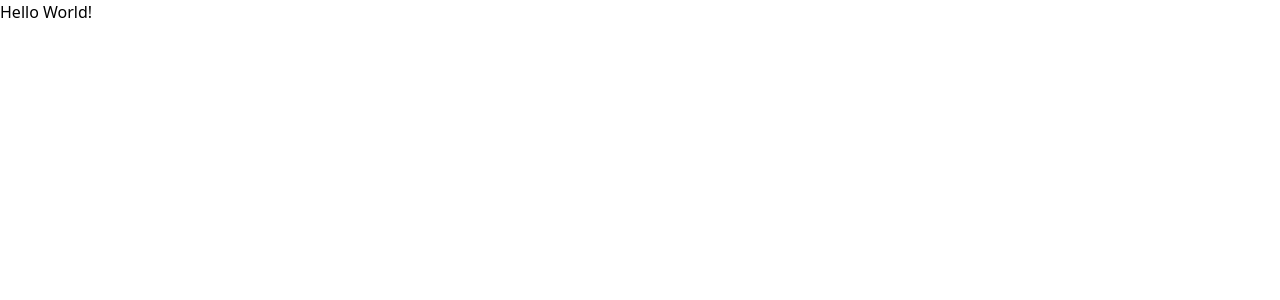
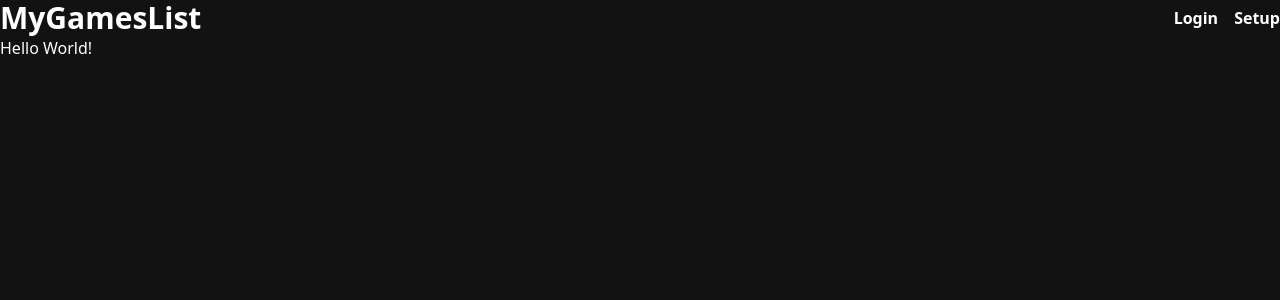
Before and after one commit to kevinldg/MyGamesList, a React (Vite) app in the folder frontend/: page / in a window 1280 px wide. Shown: the top 300 px of the page. Built offline with nearby package versions, Linux system fonts and the light colour scheme.

Commit message:
FRONTEND: WIP Start working on layout and Header component

```diff
--- a/frontend/src/App.tsx
+++ b/frontend/src/App.tsx
@@ -1,11 +1,14 @@
 import {Route, Routes} from "react-router-dom";
 import IndexPage from "./pages/IndexPage.tsx";
+import Layout from "./layout.tsx";
 
 
 export default function App() {
     return (
         <Routes>
-            <Route path="/" element={<IndexPage/>} />
+            <Route path="/" element={<Layout/>}>
+                <Route index element={<IndexPage/>} />
+            </Route>
         </Routes>
     );
 }
--- /dev/null
+++ b/frontend/src/components/Container.tsx
@@ -0,0 +1,9 @@
+import {ReactNode} from "react";
+
+export default function Container({children}: {children: ReactNode}) {
+    return (
+        <div className="max-w-[1280px] mx-auto">
+            {children}
+        </div>
+    );
+}
--- /dev/null
+++ b/frontend/src/components/Header.tsx
@@ -0,0 +1,11 @@
+export default function Header() {
+    return (
+        <header className="flex justify-between items-center">
+            <h1 className="text-3xl font-bold">MyGamesList</h1>
+            <div className="flex items-center gap-4 font-bold">
+                <p>Login</p>
+                <p>Setup</p>
+            </div>
+        </header>
+    );
+}
--- /dev/null
+++ b/frontend/src/layout.tsx
@@ -0,0 +1,14 @@
+import {Outlet} from "react-router-dom";
+import Header from "./components/Header.tsx";
+import Container from "./components/Container.tsx";
+
+export default function Layout() {
+    return (
+        <div className="w-screen min-h-screen bg-mgl-dark-700 text-white">
+            <Container>
+                <Header />
+                <Outlet />
+            </Container>
+        </div>
+    );
+}
```
